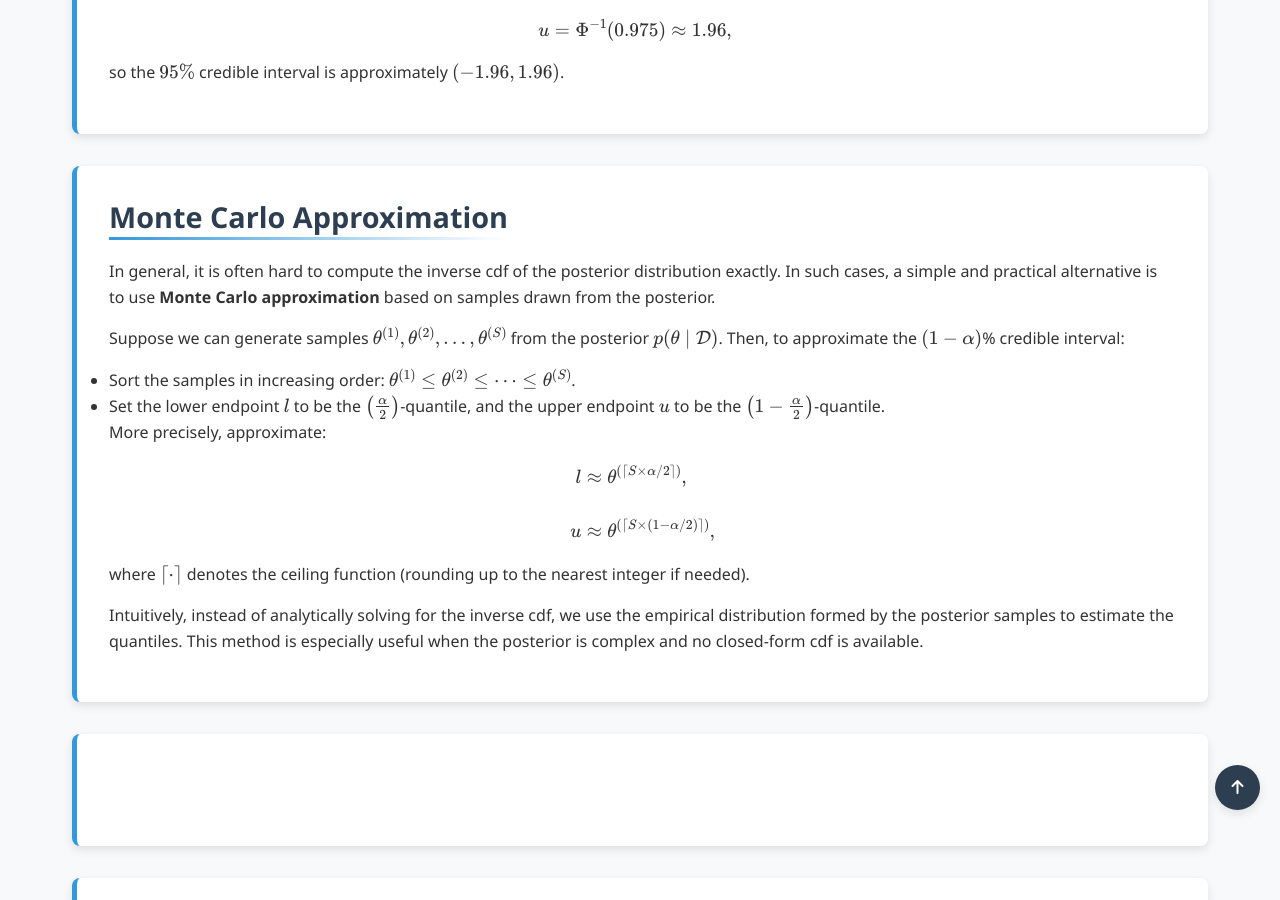
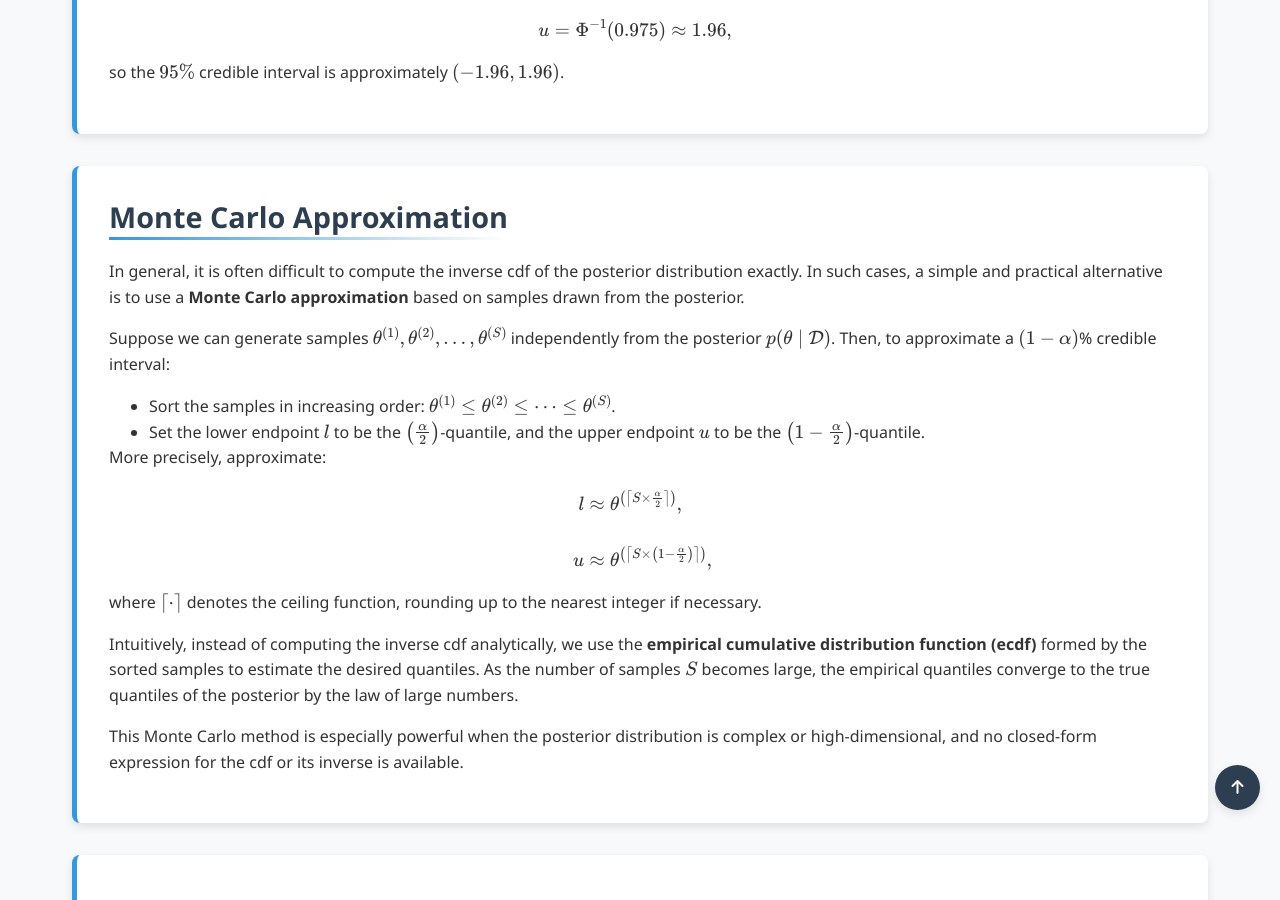
Before and after one commit to Yusukey01/yusukey01.github.io, a Jekyll site: the page built from Mathematics/Probability/monte_carlo.html, in a window 1280 px wide and 900 px high, scrolled down 1747 px. Built offline with Jekyll 4.4.1, drawn with Linux system fonts in a browser that asks for light colours.

Commit message:
make Monte Carlo Approximation

```diff
--- a/Mathematics/Probability/monte_carlo.html
+++ b/Mathematics/Probability/monte_carlo.html
@@ -84,30 +84,36 @@ uses_python: true
             <section id="MC" class="section-content">
                 <h2>Monte Carlo Approximation</h2>
                 <p>
-                    In general, it is often hard to compute the inverse cdf of the posterior distribution exactly. In such cases,
-                    a simple and practical alternative is to use <strong>Monte Carlo approximation</strong> based on samples drawn
-                    from the posterior.
+                    In general, it is often difficult to compute the inverse cdf of the posterior distribution exactly.
+                    In such cases, a simple and practical alternative is to use a <strong>Monte Carlo approximation</strong>
+                    based on samples drawn from the posterior.
                 </p>
                 <p>
-                    Suppose we can generate samples \(\theta^{(1)}, \theta^{(2)}, \dots, \theta^{(S)}\) from the posterior \(p(\theta \mid \mathcal{D})\).
-                    Then, to approximate the \((1-\alpha)\)% credible interval:
+                    Suppose we can generate samples \(\theta^{(1)}, \theta^{(2)}, \dots, \theta^{(S)}\) independently from the posterior \(p(\theta \mid \mathcal{D})\).
+                    Then, to approximate a \((1-\alpha)\)% credible interval:
                 </p>
-                    <ul>
-                        <li>Sort the samples in increasing order: \(\theta^{(1)} \leq \theta^{(2)} \leq \cdots \leq \theta^{(S)}\).</li>
-                        <li>Set the lower endpoint \(l\) to be the \(\left(\frac{\alpha}{2}\right)\)-quantile, and the upper endpoint \(u\) to be the \(\left(1 - \frac{\alpha}{2}\right)\)-quantile.</li>
-                    </ul>
-                <p> More precisely, approximate:
+                <ul style="padding-left: 40px;">
+                    <li>Sort the samples in increasing order: \(\theta^{(1)} \leq \theta^{(2)} \leq \cdots \leq \theta^{(S)}\).</li>
+                    <li>Set the lower endpoint \(l\) to be the \(\left(\frac{\alpha}{2}\right)\)-quantile, and the upper endpoint \(u\) to be the \(\left(1 - \frac{\alpha}{2}\right)\)-quantile.</li>
+                </ul>
+                <p>
+                    More precisely, approximate:
                     \[
                     \begin{align*}
-                    l &\approx \theta^{(\lceil S \times \alpha/2 \rceil)}, \\\\
-                    u &\approx \theta^{(\lceil S \times (1-\alpha/2) \rceil)},
+                    l &\approx \theta^{\left(\left\lceil S \times \frac{\alpha}{2} \right\rceil\right)}, \\\\
+                    u &\approx \theta^{\left(\left\lceil S \times \left(1 - \frac{\alpha}{2}\right) \right\rceil\right)},
                     \end{align*}
                     \]
-                    where \(\lceil \cdot \rceil\) denotes the ceiling function (rounding up to the nearest integer if needed).
+                    where \(\lceil \cdot \rceil\) denotes the ceiling function, rounding up to the nearest integer if necessary.
                 </p>
-                <p> Intuitively, instead of analytically solving for the inverse cdf, we use the empirical distribution formed by
-                    the posterior samples to estimate the quantiles. This method is especially useful when the posterior is complex
-                    and no closed-form cdf is available.
+                <p>
+                    Intuitively, instead of computing the inverse cdf analytically, we use the <strong>empirical cumulative distribution function (ecdf)</strong>
+                    formed by the sorted samples to estimate the desired quantiles.
+                    As the number of samples \(S\) becomes large, the empirical quantiles converge to the true quantiles of the posterior by the law of large numbers.
+                </p>
+                <p>
+                    This Monte Carlo method is especially powerful when the posterior distribution is complex or high-dimensional, and no closed-form expression
+                    for the cdf or its inverse is available.
                 </p>
 
             </section>
```
Also changed, not shown: other parts of Mathematics/Probability/monte_carlo.html (+1 -1 lines).
